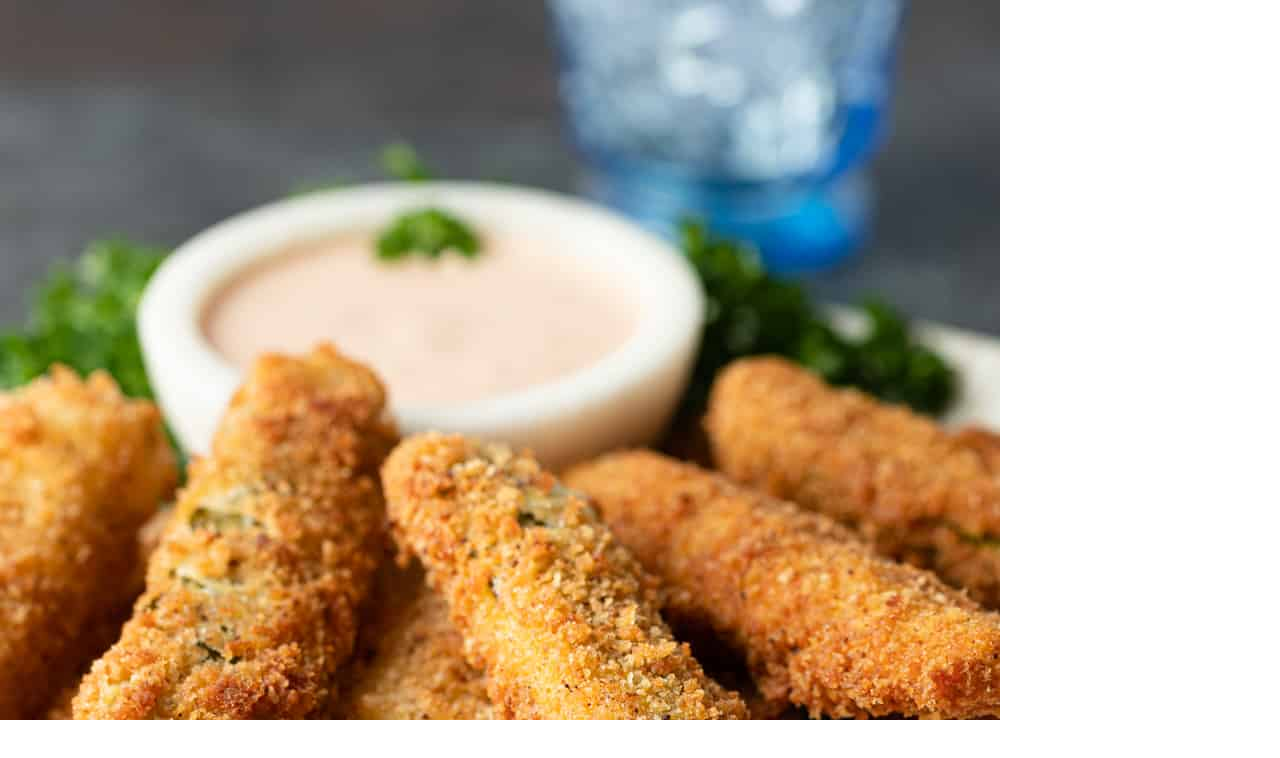
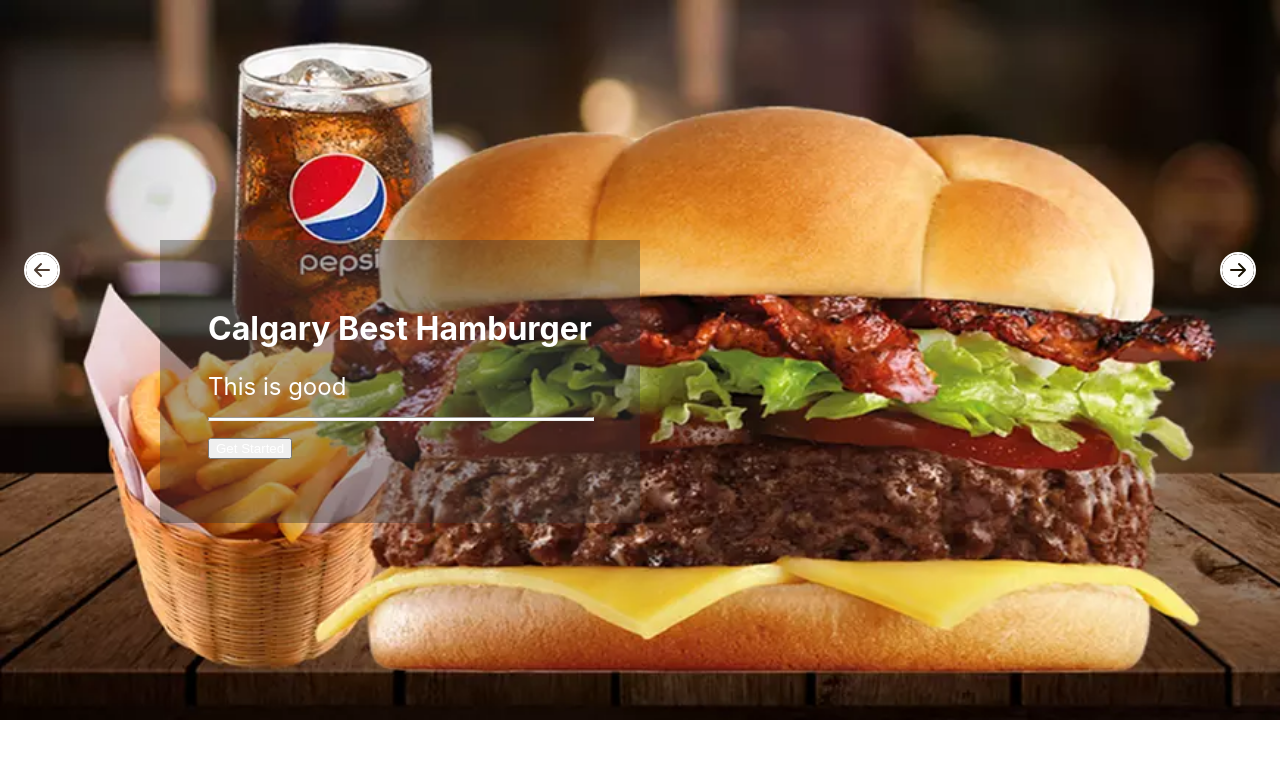
Before and after one commit to Jonghan-park/slider, a React (Create React App) app: page / in a window 1280 px wide. Shown: the top 758 px of the page. Built offline with nearby package versions, Linux system fonts and the light colour scheme.

Commit message:
Update moving the slide

```diff
--- a/package.json
+++ b/package.json
@@ -6,7 +6,9 @@
     "@testing-library/jest-dom": "^5.16.4",
     "@testing-library/react": "^13.1.1",
     "@testing-library/user-event": "^13.5.0",
+    "bootstrap": "^5.1.3",
     "react": "^18.1.0",
+    "react-bootstrap": "^2.3.1",
     "react-dom": "^18.1.0",
     "react-icons": "^4.3.1",
     "react-scripts": "5.0.1",
--- a/src/components/Slider.css
+++ b/src/components/Slider.css
@@ -16,7 +16,90 @@
   transition: all .5s ease;
 }
 
+@media screen and (min-width: 600px) {
+  .slide img{
+    width: 100%;
+    height: 100%;
+  }
+}
+
+.content {
+   position: absolute;
+   top: 15rem;
+   left: 10rem;
+   /* opacity: 0; */
+   width: 30%;
+   padding: 3rem;
+   background: rgba(53, 52, 52, 0.4);
+   animation: slide-up 1s ease .5s;
+   animation-fill-mode: forwards;
+   /* visibility: hidden; */
+
+}
+
+@keyframes slide-up {
+  0%{
+    visibility: visible;
+    top: 23rem;
+  }
+  100%{
+    visibility: visible;
+    top: 15rem;
+  }
+}
+
+@media screen and (max-width: 600px) {
+  .content {
+    width: 50%;
+  }
+}
+
+.content > * {
+  color: #fff;
+  margin-bottom: 1rem;
+}
+
+.content p{
+  font-size: 1.5rem;
+}
+
 .current {
   opacity: 1;
   transform: translateX(0);
 }
+
+.current .content {
+  opacity: 1;
+}
+
+.arrow {
+  border: 2px solid white;
+  border-radius: 50%;
+  background: transparent;
+  color: #fff;
+  top: 35%;
+  width: 2rem;
+  height: 2rem;
+  cursor: pointer;
+  position: absolute;
+  z-index: 999;
+}
+
+.arrow:hover{
+  background: #fff;
+  color: #777;
+}
+
+.next{
+  right: 1.5rem;
+}
+
+.prev{
+  left: 1.5rem;
+}
+
+hr{
+  height: 2px;
+  background: #fff;
+  width: 100%;
+}
--- a/src/components/Slider.js
+++ b/src/components/Slider.js
@@ -1,14 +1,30 @@
-import React, { useState } from 'react'
+import React, { useState, useEffect } from 'react'
+import Button from 'bootstrap/js/dist/button'
 import { BsFillArrowLeftCircleFill, BsFillArrowRightCircleFill} from 'react-icons/bs'
 import {data} from './data'
 import "./Slider.css"
 
 const Slider = () => {
-  const [currentSlide, setCurrentSlide] = useState(2)
+  const [currentSlide, setCurrentSlide] = useState(0)
+  const slideLength = data.length
+  // slideLength = 1 2 3
+  // crrentSlide = 0 1 2
+  const nextSlide =() =>{
+    setCurrentSlide(currentSlide === slideLength - 1 ? 0 : currentSlide + 1)
+  }
+
+  const prevSlide =() =>{
+    setCurrentSlide(currentSlide === 0 ? slideLength -1 : currentSlide - 1)
+  }
+
+  useEffect(() =>{
+    setCurrentSlide(0)
+  },[])
+
   return (
     <div className='slider'>
-      <BsFillArrowLeftCircleFill className="arrow prev" />
-      <BsFillArrowRightCircleFill className="arrow next" />
+      <BsFillArrowLeftCircleFill className="arrow prev" onClick={prevSlide} />
+      <BsFillArrowRightCircleFill className="arrow next" onClick={nextSlide} />
 
       {data.map((slide, index) => {
         return (
@@ -17,7 +33,7 @@ const Slider = () => {
               <>
               <img src={slide.image} alt={slide.heading} />
               <div className="content">
-                <h2>{slide.heading}</h2>
+                <h1>{slide.heading}</h1>
                 <p>{slide.desc}</p>
                 <hr />
                 <button className="--btn --btn-primary">Get Started</button>
```
Also changed, not shown: 1 other file (tests, documents, lock files or other folders).
